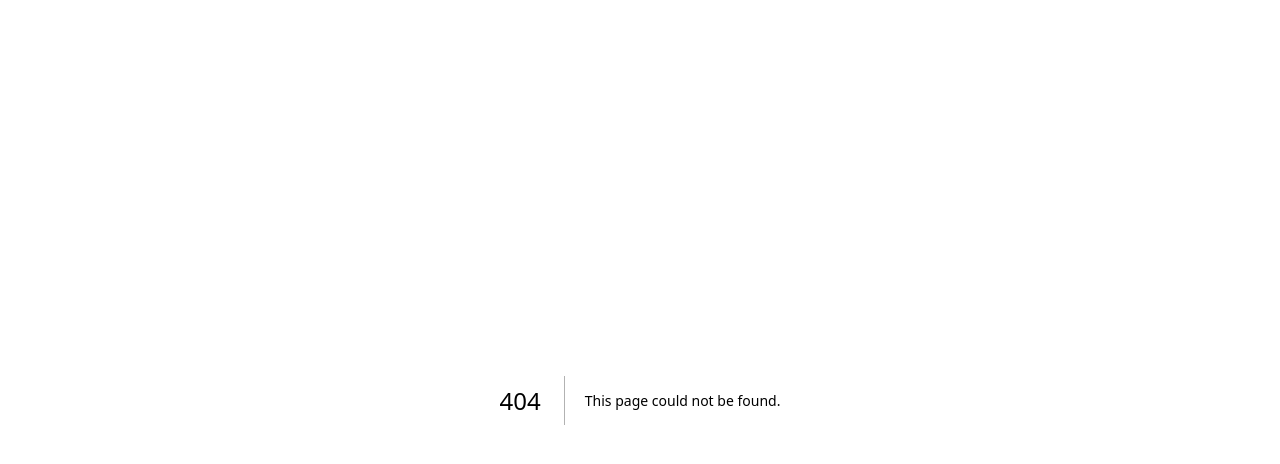
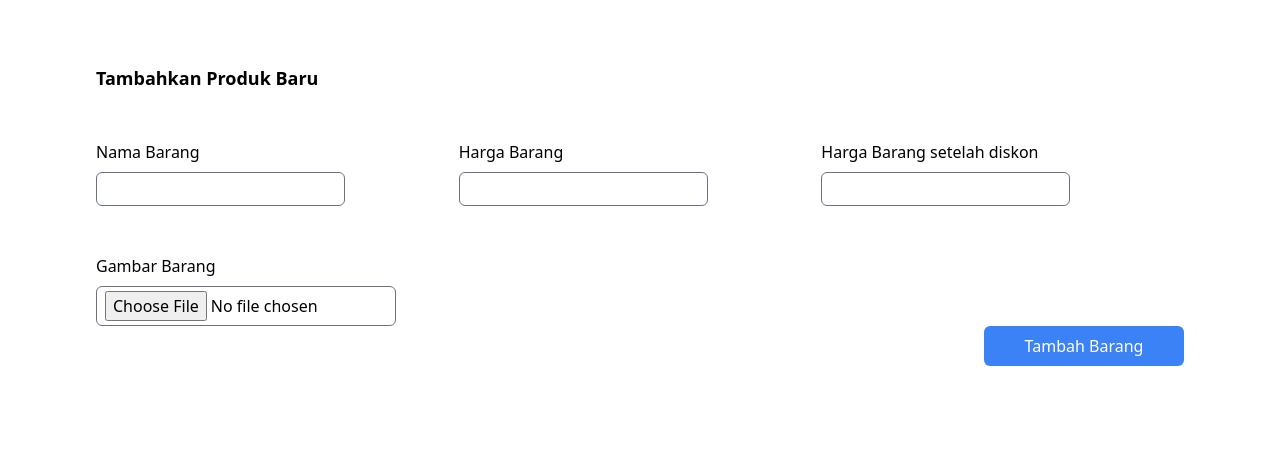
Before and after one commit to AlvinSetyaPranata/WeeboStore, a Next.js app in the folder frontend/: page /admin/add in a window 1280 px wide. Before the commit this address had no page. Shown: the top 464 px of the page. Built offline with nearby package versions, Linux system fonts and the light colour scheme.

Commit message:
Created basic add product in admin site

```diff
--- /dev/null
+++ b/frontend/src/app/(Admin)/admin/add/page.jsx
@@ -0,0 +1,58 @@
+'use client'
+
+import React from 'react'
+
+export default function AddPage() {
+
+  const onSubmit = (e) => {
+    e.preventDefault()
+    const data = {}
+
+    Object.keys(e.target).map((key) => {
+      let element = e.target[parseInt(key)]
+
+      if (element) {
+        if (element.type == "text" || element.type == "file") {
+          data[element.name] = element.value
+        }
+      }
+
+    })
+
+
+    // Do fetch
+
+  }
+
+  return (
+    <div className='container px-24 py-16'>
+      <h1 className='mb-12 font-semibold text-lg'>Tambahkan Produk Baru</h1>
+
+      {/* forms */}
+      <form method="post" onSubmit={onSubmit}>
+        <div className='grid grid-cols-3 gap-y-12'>
+          <div className='space-y-2'>
+            <p className='font-medium'>Nama Barang</p>
+            <input name="product-name" type="text" className='max-w-[300px] py-1 px-2 border-[1.5px] border-gray-500 rounded-md' />
+          </div>
+          <div className='space-y-2'>
+            <p className='font-medium'>Harga Barang</p>
+            <input name="price" type="text" className='max-w-[300px] py-1 px-2 border-[1.5px] border-gray-500 rounded-md' />
+          </div>
+          <div className='space-y-2'>
+            <p className='font-medium'>Harga Barang setelah diskon</p>
+            <input name="after-discount" type="text" className='max-w-[300px] py-1 px-2 border-[1.5px] border-gray-500 rounded-md' />
+          </div>
+          <div className='space-y-2'>
+            <p className='font-medium'>Gambar Barang</p>
+            <input name="product-image" type="file" className='max-w-[300px] py-1 px-2 border-[1.5px] border-gray-500 rounded-md' />
+          </div>
+        </div>
+
+        <div className='col-span-3 flex justify-end'>
+          <button type='submit' className='py-2 bg-blue-500 text-white rounded-md w-[200px]'>Tambah Barang</button>
+        </div>
+      </form>
+    </div>
+  )
+}
--- a/frontend/src/app/(Admin)/admin/details/content.jsx
+++ b/frontend/src/app/(Admin)/admin/details/content.jsx
@@ -3,6 +3,9 @@ import React from 'react'
 export default function Details() {
     return (
         <>
+            {/* sidebar */}
+
+
             <h1 className='mt-12 ml-12 text-2xl font-bold mb-8'>Detail Produk</h1>
 
             <form action="">
--- a/frontend/src/app/(Admin)/admin/page.jsx
+++ b/frontend/src/app/(Admin)/admin/page.jsx
@@ -1,6 +1,7 @@
 'use client'
 
 import Image from 'next/image'
+import Link from 'next/link'
 import React from 'react'
 
 export default function Admin() {
@@ -9,12 +10,12 @@ export default function Admin() {
       <div className='w-full flex justify-between items-center mb-12'>
         <h1 className='font-bold text-2xl'>Tampilan Admin</h1>
 
-        <div className='text-sm rounded-md bg-blue-500 px-4 py-2 text-white font-medium flex items-center gap-2 hover:cursor-pointer'>
+        <Link href="admin/add" className='text-sm rounded-md bg-blue-500 px-4 py-2 text-white font-medium flex items-center gap-2 hover:cursor-pointer'>
           <svg xmlns="http://www.w3.org/2000/svg" fill="none" viewBox="0 0 24 24" strokeWidth={1.5} stroke="currentColor" className="w-4 h-4">
             <path strokeLinecap="round" strokeLinejoin="round" d="M12 4.5v15m7.5-7.5h-15" />
           </svg>
           <p>Tambah Barang</p>
-        </div>
+        </Link>
       </div>
 
 
--- /dev/null
+++ b/frontend/src/app/(Common)/Error/errorDisconnect.jsx
@@ -0,0 +1,9 @@
+import React from 'react'
+
+export default function errorDisconnect() {
+  return (
+    <div>
+
+    </div>
+  )
+}
--- a/frontend/src/app/(Navigated)/content.jsx
+++ b/frontend/src/app/(Navigated)/content.jsx
@@ -8,7 +8,7 @@ import PromoCardContiner from "@/components/Molecules/PromoCardContiner"
 import { motion } from "framer-motion"
 
 
-export default function Home({catagories}) {
+export default function Home({ data }) {
 
     return (
         <div className="pt-1 pb-12">
@@ -83,12 +83,15 @@ export default function Home({catagories}) {
                 {/* main content */}
                 <h3 className="font-bold text-2xl mb-4">For you</h3>
                 <div className="w-full grid gap-y-8 gap-x-4 grid-cols-5 xl:grid-cols-7 xl:gap-x-1">
-                    <Card title="Jaket kirito - SAO" price="30000" priceDiscount="120000" imageUrl="/card2.png" />
+                    {data.length == 0 && <h1>No connection to the server</h1>}
+                    {data.map((item, key) => <Card key={key} title={item.title} price={item.price} priceDiscount={item.discount_price} imageUrl={item.product_image} />)}
+
+                    {/* <Card title="Jaket kirito - SAO" price="30000" priceDiscount="120000" imageUrl="/card2.png" />
                     <Card title="Jaket Asuna - SAO" price="30000" imageUrl="/card1.png" />
                     <Card title="Jaket kirito - SAO" price="30000" priceDiscount="120000" imageUrl="/card2.png" />
                     <Card title="Jaket Asuna - SAO" price="30000" imageUrl="/card1.png" />
                     <Card title="Jaket kirito - SAO" price="30000" priceDiscount="120000" imageUrl="/card2.png" />
-                    <Card title="Jaket Asuna - SAO" price="30000" imageUrl="/card1.png" />
+                    <Card title="Jaket Asuna - SAO" price="30000" imageUrl="/card1.png" /> */}
 
                 </div>
             </div>
--- a/frontend/src/app/(Navigated)/page.jsx
+++ b/frontend/src/app/(Navigated)/page.jsx
@@ -7,10 +7,18 @@ export const metadata = {
 
 
 export async function getData() {
-  const res = await fetch('http://127.0.0.1:8000/api/products')
-  const data = await res.json()
+  try {
+    const res = await fetch('http://127.0.0.1:8000/api/products', {
+    next: {
+        revalidate: 86400, // Re-request to server every 1 day
+      }
+    })
+    const data = await res.json()
 
-  return data
+    return data
+  } catch {
+    return []
+  }
 }
 
 
@@ -25,5 +33,5 @@ export default async function Page() {
   })
 
 
-  return <Home catagories={newData} />
+  return <Home data={newData} />
 }
```
Also changed, not shown: 1 other file (tests, documents, lock files or other folders).
